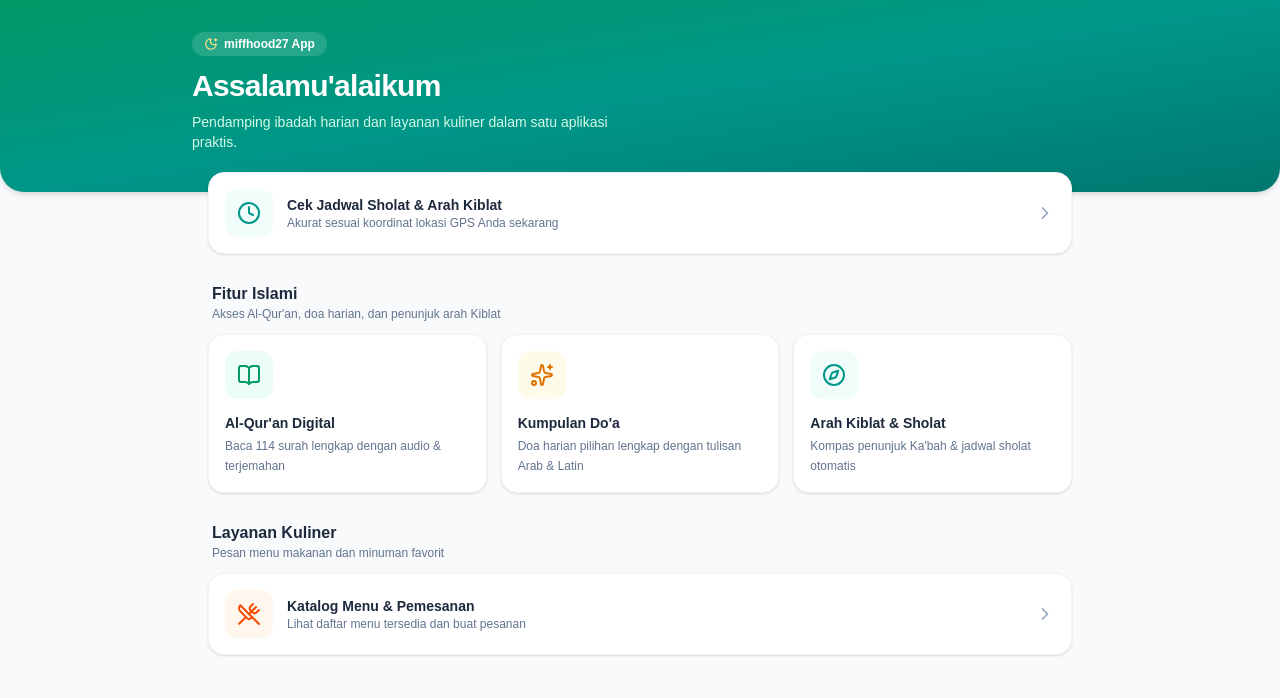
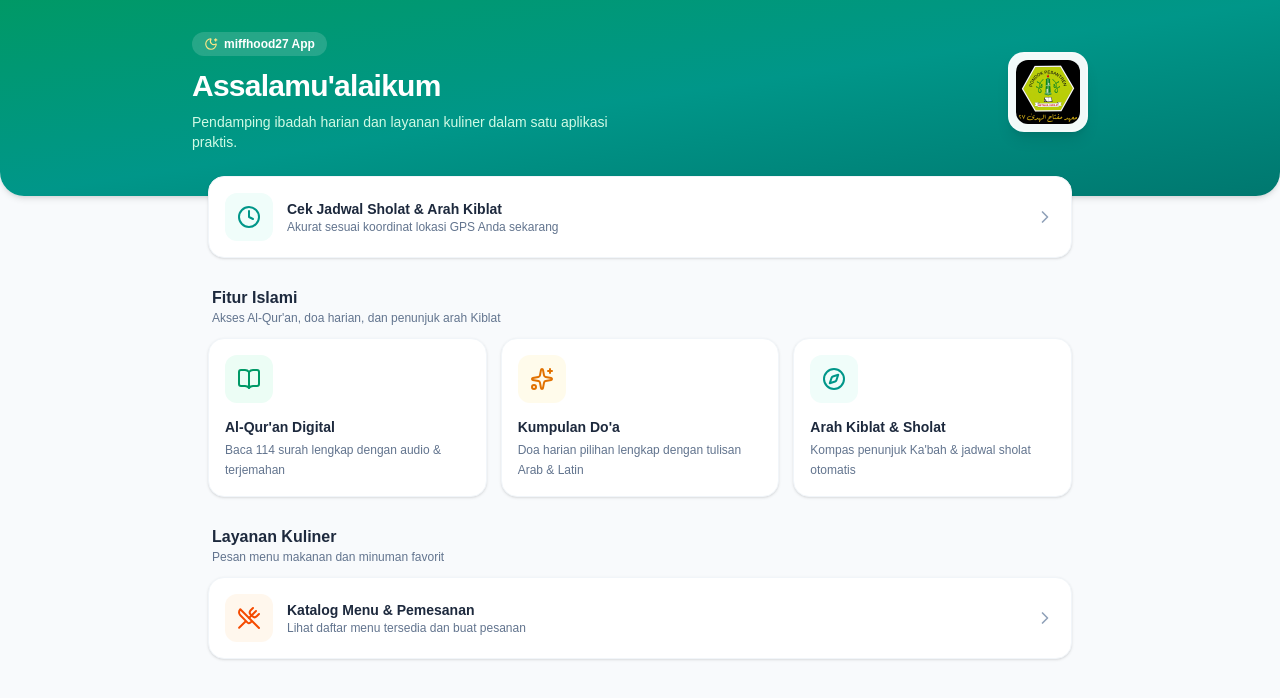
Before and after one commit to Ndanzz/miffhood27, a Next.js app: page / in a window 1280 px wide. Shown: the top 698 px of the page. Built offline with nearby package versions, Linux system fonts and the light colour scheme.

Commit message:
feat: tambahkan logo aplikasi di header halaman utama

```diff
--- a/src/app/page.tsx
+++ b/src/app/page.tsx
@@ -1,6 +1,6 @@
 'use client';
 
-import React from 'react';
+import React, { useState } from 'react';
 import Link from 'next/link';
 import {
   BookOpen,
@@ -13,9 +13,11 @@ import {
 } from 'lucide-react';
 
 export default function HomePage() {
+  const [logoError, setLogoError] = useState(false);
+
   const islamicMenus = [
     {
-      title: 'Al-Qur\'an Digital',
+      title: "Al-Qur'an Digital",
       description: 'Baca 114 surah lengkap dengan audio & terjemahan',
       href: '/islamic/quran',
       icon: BookOpen,
@@ -24,7 +26,7 @@ export default function HomePage() {
       borderHover: 'hover:border-emerald-500',
     },
     {
-      title: 'Kumpulan Do\'a',
+      title: "Kumpulan Do'a",
       description: 'Doa harian pilihan lengkap dengan tulisan Arab & Latin',
       href: '/islamic/doa',
       icon: Sparkles,
@@ -34,7 +36,7 @@ export default function HomePage() {
     },
     {
       title: 'Arah Kiblat & Sholat',
-      description: 'Kompas penunjuk Ka\'bah & jadwal sholat otomatis',
+      description: "Kompas penunjuk Ka'bah & jadwal sholat otomatis",
       href: '/islamic/kiblat',
       icon: Compass,
       colorBg: 'bg-teal-50 dark:bg-teal-950/60',
@@ -45,21 +47,42 @@ export default function HomePage() {
 
   return (
     <div className="min-h-screen bg-slate-50 dark:bg-slate-950 text-slate-900 dark:text-slate-100 pb-24 transition-colors duration-300">
-      {/* Header Utama */}
-      <header className="bg-gradient-to-br from-emerald-600 via-teal-600 to-teal-700 dark:from-emerald-900 dark:via-teal-900 dark:to-slate-900 text-white px-5 pt-8 pb-10 rounded-b-3xl shadow-md">
-        <div className="max-w-4xl mx-auto space-y-2">
-          <div className="flex items-center justify-between">
+      {/* Header Utama dengan Logo */}
+      <header className="bg-gradient-to-br from-emerald-600 via-teal-600 to-teal-700 dark:from-emerald-900 dark:via-teal-900 dark:to-slate-900 text-white px-5 pt-8 pb-11 rounded-b-3xl shadow-md">
+        <div className="max-w-4xl mx-auto flex items-center justify-between gap-4">
+          <div className="space-y-2">
             <span className="inline-flex items-center gap-1.5 text-xs font-semibold bg-white/15 backdrop-blur-sm px-3 py-1 rounded-full">
               <MoonStar className="w-3.5 h-3.5 text-amber-200" />
               miffhood27 App
             </span>
+            <h1 className="text-2xl sm:text-3xl font-extrabold tracking-tight pt-1">
+              Assalamu&apos;alaikum
+            </h1>
+            <p className="text-xs sm:text-sm text-emerald-100 max-w-md">
+              Pendamping ibadah harian dan layanan kuliner dalam satu aplikasi praktis.
+            </p>
           </div>
-          <h1 className="text-2xl sm:text-3xl font-extrabold tracking-tight pt-1">
-            Assalamu&apos;alaikum
-          </h1>
-          <p className="text-xs sm:text-sm text-emerald-100 max-w-md">
-            Pendamping ibadah harian dan layanan kuliner dalam satu aplikasi praktis.
-          </p>
+
+          {/* Container Logo Aplikasi */}
+          <div className="shrink-0">
+            <div className="w-16 h-16 sm:w-20 sm:h-20 rounded-2xl bg-white/95 dark:bg-slate-900/90 p-1.5 shadow-lg border-2 border-white/30 flex items-center justify-center overflow-hidden">
+              {!logoError ? (
+                <img
+                  src="/logo.png"
+                  alt="Logo miffhood27"
+                  onError={() => setLogoError(true)}
+                  className="w-full h-full object-contain rounded-xl"
+                />
+              ) : (
+                <div className="w-full h-full rounded-xl bg-emerald-600 flex flex-col items-center justify-center text-white">
+                  <MoonStar className="w-7 h-7 text-amber-300" />
+                  <span className="text-[9px] font-extrabold tracking-wider mt-0.5">
+                    MH27
+                  </span>
+                </div>
+              )}
+            </div>
+          </div>
         </div>
       </header>
 
```
Also changed, not shown: public/logo.png (added).
